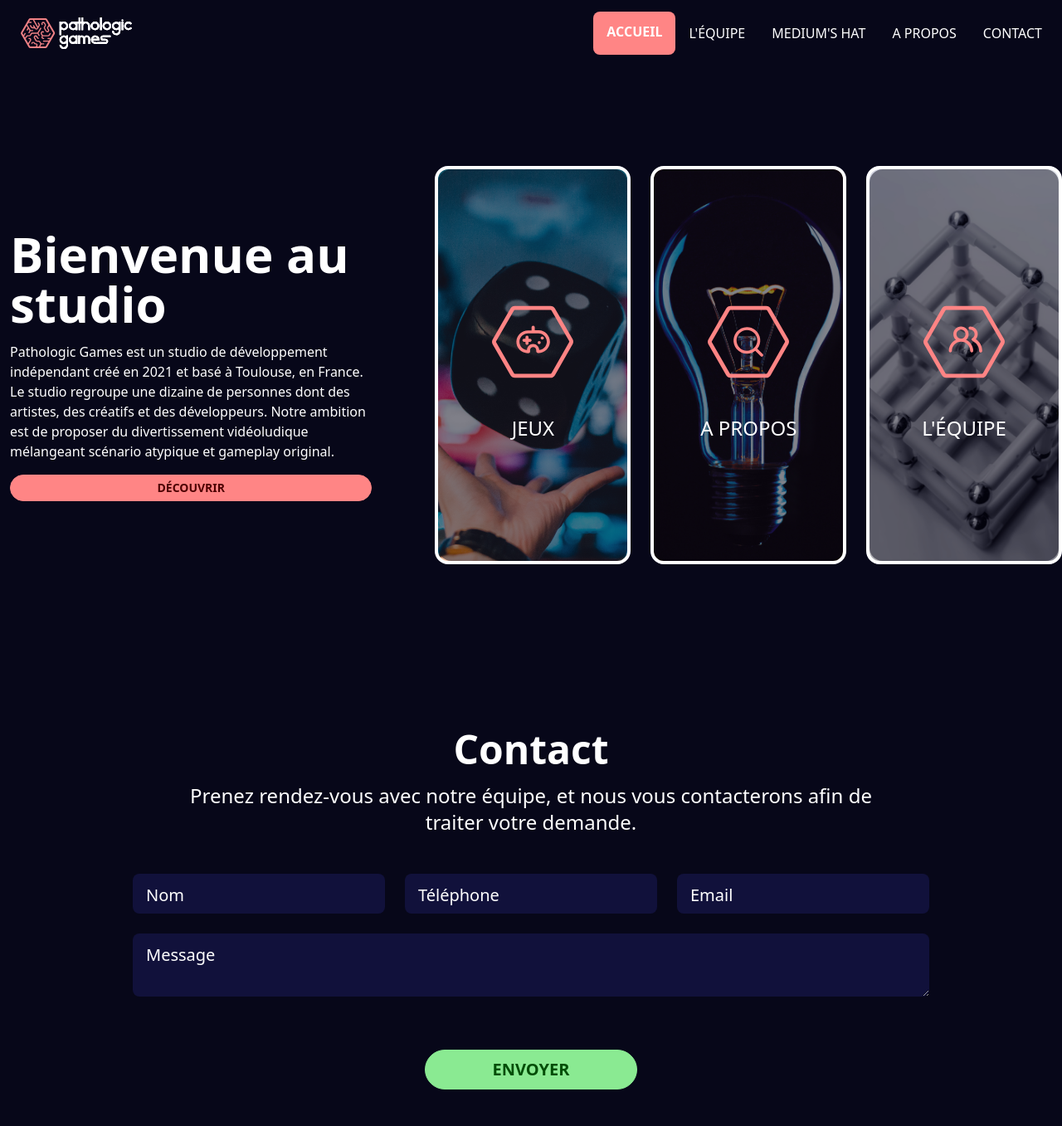
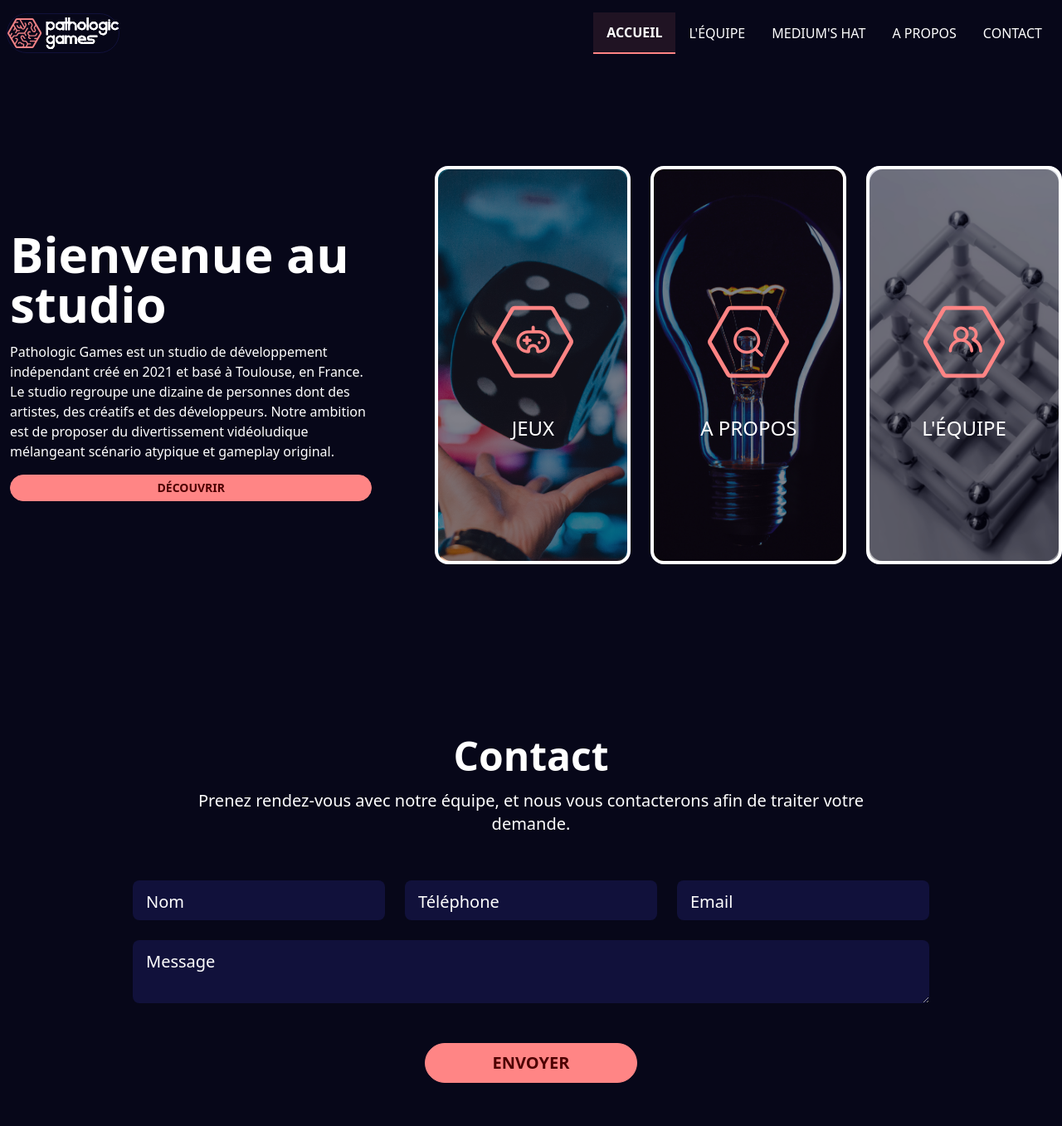
Before and after one commit to Francois-BONNIN/PathoLogic-Games, a Laravel app: page / in a window 1280 px wide. Shown: the top 1357 px of the page at 83% size. Run offline with Laravel 8, Linux system fonts and the light colour scheme; parts of the project's set-up code (start-up, migrations or seed data) failed here and were passed over; some libraries are stand-ins or nearby versions.

Commit message:
Map integration, navbarr ajustement

```diff
--- a/resources/sass/nav.scss
+++ b/resources/sass/nav.scss
@@ -4,10 +4,10 @@
          @apply h-5/6;
     }
     .menu a {
-        @apply rounded-sm uppercase;
+        @apply rounded-none uppercase;
     }
 }
 
 .active{
-    @apply border-b-4 border-b-red text-white font-bold
+    @apply bg-red bg-opacity-10 border-b-2 border-b-red text-white font-bold
 }
--- a/resources/views/components/contact-form.blade.php
+++ b/resources/views/components/contact-form.blade.php
@@ -13,12 +13,12 @@
             <label for="floating_email" class="floatingLabel">Email</label>
         </div>
     </div>
-    <div class="relative z-0 mb-16">
+    <div class="relative z-0 mb-12">
         <textarea rows="2" type="text" name="floating_message" id="floating_message" class="floatingInput peer" placeholder=" " required></textarea>
         <label for="floating_message" class="floatingLabel">Message</label>
     </div>
 
-    <button type="submit" class="btn btn-wide btn-accent self-center text-xl font-bold">
+    <button type="submit" class="btn btn-wide btn-primary self-center text-xl font-bold">
         Envoyer
     </button>
 </section>
--- a/resources/views/components/footer.blade.php
+++ b/resources/views/components/footer.blade.php
@@ -1,4 +1,4 @@
-<footer class="footer p-10 text-base-content justify-between lg:justify-items-center text-white">
+<footer class="footer container mx-auto p-12 text-base-content justify-between lg:justify-items-center text-white">
     <div>
         <div>
             <span class="text-red text-3xl font-bold">Pathologic Games</span>
--- a/resources/views/components/nav.blade.php
+++ b/resources/views/components/nav.blade.php
@@ -1,6 +1,6 @@
-<div class="navbar h-[10vh]">
+<div class="navbar container mx-auto h-[10vh]">
     <div class="navbar-start">
-        <a class="btn btn-ghost" href="{{ route('home') }}">
+        <a class="btn p-0 bg-transparent hover:bg-transparent hover:scale-[1.05]" href="{{ route('home') }}">
             <img src="{{ asset('img/Logo_pathologic.svg') }}" alt="Logo pathologic-games">
         </a>
     </div>
--- a/resources/views/contact.blade.php
+++ b/resources/views/contact.blade.php
@@ -3,7 +3,7 @@
 @section('title', 'Nous contacter')
 
 @section('content')
-    <div class="h-[70vh] flex flex-col justify-evenly">
+    <div class="container mx-auto h-[70vh] flex flex-col justify-evenly">
         <div class="mt-8 flex flex-col items-center gap-4">
             <h1>Contact</h1>
             <p class="text-center w-2/3">Prenez rendez-vous avec notre équipe, et nous vous contacterons afin de traiter votre demande.</p>
--- a/resources/views/home.blade.php
+++ b/resources/views/home.blade.php
@@ -4,7 +4,7 @@
 
 @section('content')
     <!-- Hero -->
-    <div class="hero flex flex-col lg:flex-row">
+    <div class="container mx-auto hero flex flex-col lg:flex-row">
         <div class="heroText flex flex-col">
             <h1 class="font-bold">Bienvenue au studio</h1>
             <p>Pathologic Games est un studio de développement indépendant créé en 2021 et basé à Toulouse, en France.
@@ -47,9 +47,12 @@
     <div class="h-[70vh] flex flex-col justify-evenly rounded-md">
         <div class="mt-8 flex flex-col items-center gap-4">
             <h2 class="text-5xl">Contact</h2>
-            <p class="text-center w-2/3 text-2xl">Prenez rendez-vous avec notre équipe, et nous vous contacterons afin de traiter votre demande.</p>
+            <p class="text-center w-2/3 text-xl">Prenez rendez-vous avec notre équipe, et nous vous contacterons afin de traiter votre demande.</p>
         </div>
 
         @include('components.contact-form')
     </div>
+
+    <!-- Map -->
+    <iframe src="https://www.google.com/maps/embed?pb=!1m18!1m12!1m3!1d2888.814281215378!2d1.4292946511316222!3d43.610408379020406!2m3!1f0!2f0!3f0!3m2!1i1024!2i768!4f13.1!3m3!1m2!1s0x12aebb428a42b9a9%3A0xb4032b573c53338!2sPlace%20de%20l&#39;Europe%2C%2031000%20Toulouse!5e0!3m2!1sfr!2sfr!4v1649548006848!5m2!1sfr!2sfr" width="100%" height="450" allowfullscreen="" loading="lazy" referrerpolicy="no-referrer-when-downgrade"></iframe>
 @endsection
--- a/resources/views/layouts/master.blade.php
+++ b/resources/views/layouts/master.blade.php
@@ -12,7 +12,7 @@
     <link rel="icon" href="{{ asset('img/Logo Icon.png') }}">
     <title>@yield('title')</title>
 </head>
-<body class="bg-night-blue container mx-auto">
+<body class="bg-night-blue mx-auto">
     @include('components.nav')
 
     @yield('content')
--- a/resources/views/mediums-hat.blade.php
+++ b/resources/views/mediums-hat.blade.php
@@ -3,7 +3,7 @@
 @section('title', "Medium's Hat")
 
 @section('content')
-    <div class="text-white h-[80vh] w-[90%] lg:w-full flex flex-wrap items-center h-auto mx-auto my-16">
+    <div class="text-white h-[80vh] w-[90%] lg:w-full flex flex-wrap items-center h-auto mx-auto my-16 container">
 
         <div class="w-full lg:w-3/5 rounded-md lg:rounded-l-md lg:rounded-r-none border border-1 border-light-blue lg:border-r-0 shadow-md shadow-light-blue lg:mx-0">
             <div class="flex flex-col px-4 py-4 md:px-12 md:py-12 text-center lg:text-left">
--- a/resources/views/team.blade.php
+++ b/resources/views/team.blade.php
@@ -3,7 +3,7 @@
 @section('title', "L'Equipe")
 
 @section('content')
-    <div>
+    <div class="container mx-auto">
         <h1 class="my-12">L'équipe</h1>
 
         <div class="hexagon-big-container">
```
Also changed, not shown: resources/views/aboutus.blade.php (+5 -3 lines), public/css/app.css.
